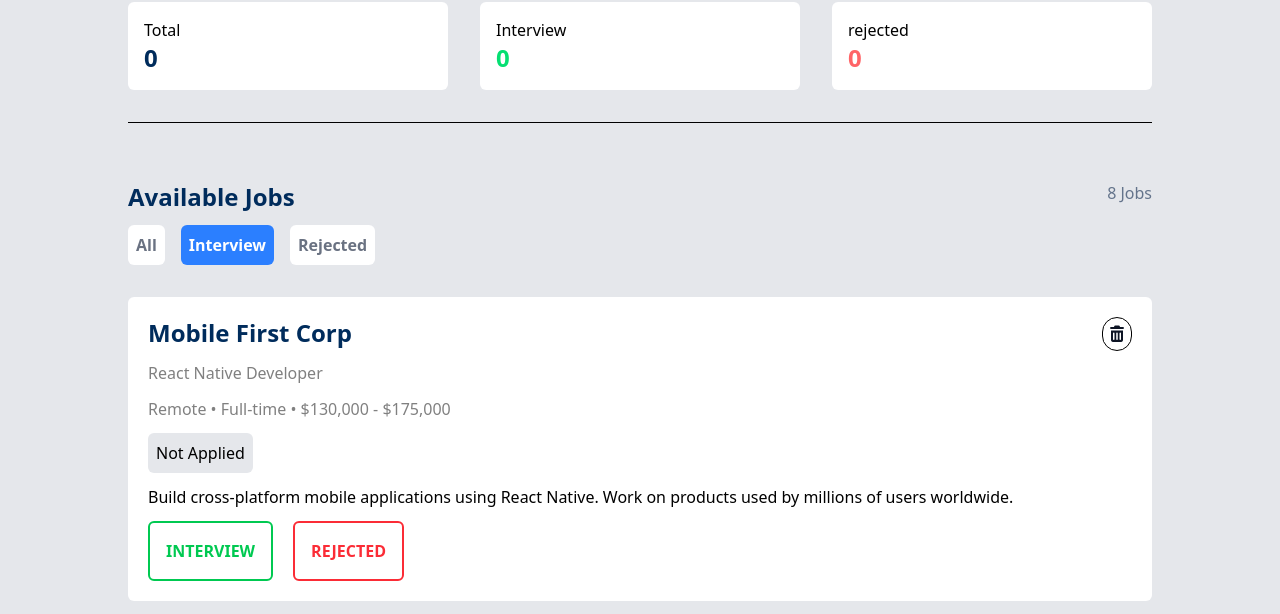
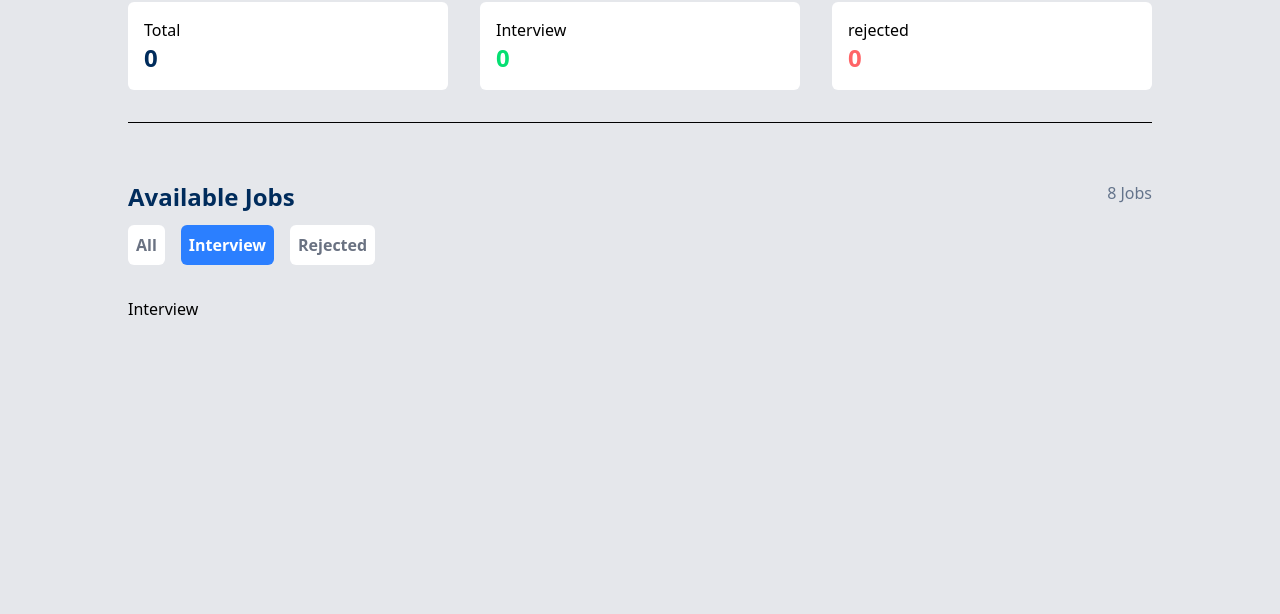
Before and after one commit to jahedul-code/job-tracker, a plain HTML site: page index.html in a window 1280 px wide. Both pictures are taken after a click on the button "Interview". Shown: the part 128-742 px from the top of the page. Drawn offline with nearby package versions, Linux system fonts and the light colour scheme.

Commit message:
set the movement of cards & some html resolved

```diff
--- a/index.html
+++ b/index.html
@@ -62,9 +62,11 @@
 
         </section>
 
-        <section id="job-container" class="allCard space-y-4">
+        <section id="job-container">
 
-                <!-- card 1 -->
+        <div id="all-container" class="allCard space-y-4 hidden">
+
+          <!-- card 1 -->
                  <div class="bg-white p-5 flex justify-between rounded-md">
                     <div class="space-y-3">
                         <h3 class="text-2xl font-semibold text-[#002C5C]">Mobile First Corp</h3>
@@ -258,11 +260,13 @@ Full-time
         </div>
       </div>
 
+        </div>
+
 
 
       <!-- empty card -->
 
-      <div class="bg-white p-5 rounded-md hidden">
+      <div id="delete-container" class="bg-white p-5 rounded-md hidden">
 
         <div class="p-12 text-center space-y-2">
         <img class="mx-auto" src="asset/assignment_7959593 1.png" alt="">
@@ -272,13 +276,14 @@ Full-time
         </div>
       </div>
 
+        <div id="interview-container" class="Inerview hidden">
+          <p>Interview</p></div>
+        <div id="rejected-container" class="rejected hidden"><p>Rejected</p></div>
 
 
         </section>
 
-        <section id="interview-container" class="Inerview hidden">Interview</section>
-        <section id="job-container" class="rejected hidden">Rejected</section>
-    </main>
+</main>
 
     <script src="./index.js"></script>
 
--- a/index.js
+++ b/index.js
@@ -1,6 +1,12 @@
 let currentTab = "all";
 const tabActive = ["bg-blue-500", "text-white"];
-const tabInactive = ["bg-white", "text-gray-500"]
+const tabInactive = ["bg-white", "text-gray-500"];
+
+const allContainer = document.getElementById("all-container");
+const interviewContainer = document.getElementById("interview-container");
+const rejectedContainer = document.getElementById("rejected-container");
+
+
 
 function switchTab(tab) {
 
@@ -17,5 +23,20 @@ function switchTab(tab) {
     }
     }
 
+    const pages = [allContainer, interviewContainer, rejectedContainer];
+    for (const div of pages) {
+        div.classList.add("hidden");
+
+    }
+
+
+    if(tab === "all"){
+        allContainer.classList.remove("hidden");
+    }else if(tab === "interview"){
+        interviewContainer.classList.remove("hidden");
+    }else{
+        rejectedContainer.classList.remove("hidden");
+    }
+
 }
 switchTab(currentTab);
```
